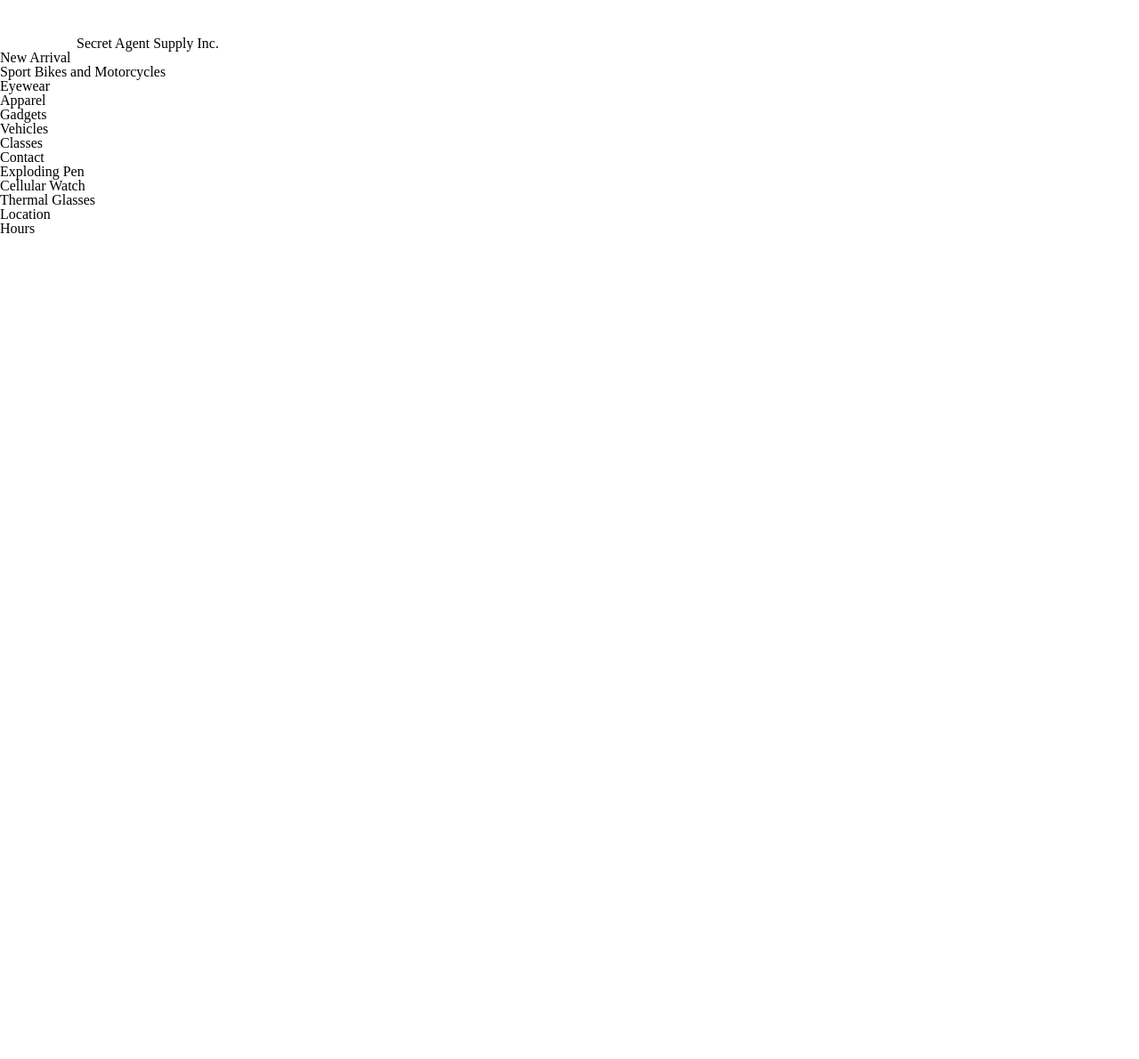
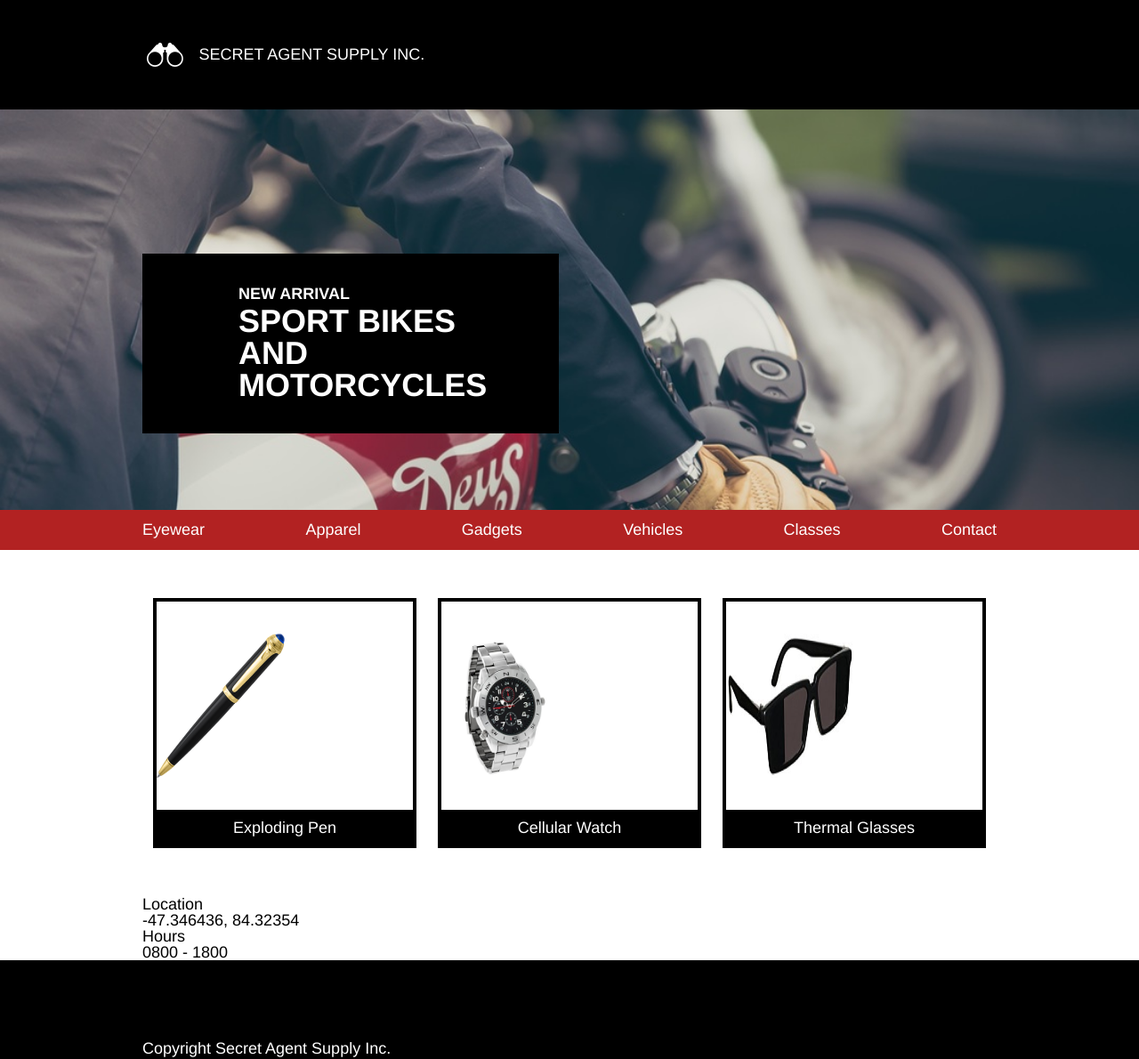
Before and after one commit to TheJamsterCodes/SecretAgentSupply, a plain HTML site: page index.html in a window 1280 px wide. Shown: the whole page at 89% size. Before the commit the page ends 800 px from the top, so only its background shows below. Drawn offline with Linux system fonts and the light colour scheme.

Commit message:
Added CSS

```diff
--- a/Resources/style.css
+++ b/Resources/style.css
@@ -1,2 +1,138 @@
 @charset "UTF-8";
 /* CSS Document */
+
+@media only screen and (max-width: 960px){
+
+}
+
+@media only screen and (max-width: 470px){
+
+}
+
+/* Universal Styles */
+html {
+	font-size: 18px;
+}
+
+body {
+	font-family: "Helvetica", "Gill Sans", "Gill Sans MT", "Myriad Pro", "DejaVu Sans Condensed", Helvetica, Arial, "sans-serif"
+}
+
+/* Header */
+.container {
+	max-width: 960px;
+	margin: 0 auto;
+}
+
+.supply {
+	background-color: black;
+	color: white;
+}
+
+.supply .container {
+	display: flex;
+	align-items: center;
+	padding: 0.66rem 0 0.66rem .5rem;
+}
+
+.supply .container img {
+	height: 1.5rem;
+	padding-right: 1rem;
+}
+
+/* Banner */
+.banner {
+	background-image: url(Images/moto.jpeg);
+	height: 25rem;
+	background-size: cover;
+}
+
+.arrival {
+  background-color: black;
+  color: white;
+  position: relative;
+  top: 9rem;
+  width: 20rem;
+  padding: 2rem 3rem;
+}
+
+.arrival h1 {
+	font-size: 2rem;
+	font-weight: bold;
+	padding-top: .25rem;
+	padding-left: 3rem;
+}
+
+.arrival h3 {
+	font-size: 1rem;
+	font-weight: bold;
+	padding-left: 3rem;
+}
+
+/* Banner */
+nav {
+	background-color:firebrick;
+}
+
+nav ul {
+  display: flex;
+  align-items: center;
+  justify-content: space-between;
+  padding: 0.75rem 0;
+}
+
+li {
+	color: white;
+}
+
+.mobile-container {
+	display: none;
+}
+
+@media only screen and (max-width: 1024px){
+	nav ul {
+		display: none;
+	}
+	.mobile-container {
+		display: block;
+		text-align: center;
+	}
+}
+
+/* Products */
+.product-gallery {
+	display: flex;
+	justify-content: space-around;
+	margin: 3rem 0;
+}
+
+.product {
+	border: 4px solid black;
+	width: 30%;
+}
+
+.product-image {
+	display: flex;
+	flex-direction: column;
+}
+
+img {
+	height: 9rem;
+	max-width: 8rem;
+	padding: 2rem 0;
+}
+
+span {
+	background-color: black;
+	color: white;
+	padding: 0.6rem 0;
+	text-align: center
+}
+
+/* Products */
+footer {
+	background-color: black;
+	color: white;
+	text-align: left;
+	padding: 5rem 0;
+}
--- a/index.html
+++ b/index.html
@@ -2,30 +2,34 @@
 <html>
 <head>
 <meta charset="UTF-8">
+<link type="text/css" rel="stylesheet" href="Resources/reset.css" />
 <link type="text/css" rel="stylesheet" href="Resources/style.css" />
-<link type="text/css" rel="stylesheet" href="Resources/reset.css" />
 <title>Secret Agent Supply Inc.</title>
 </head>
 
 <body>
 
 <!-- Header -->
-  <header>
-	<img src="Resources/Images/logo.png" alt="Logo" />
-	Secret Agent Supply Inc.
+  <header class="supply">
+	<div class="container">
+	  <img src="Resources/Images/logo.png" alt="Logo">
+	  <span>SECRET AGENT SUPPLY INC.</span>
+	</div>
   </header>
 
 <!-- Banner -->
-  <div>
-	<div>
-	  <h3>New Arrival</h3>
-	  <h1>Sport Bikes and Motorcycles</h1>
+  <div class="banner">
+	<div class="container">
+	  <div class="arrival">
+	    <h3>NEW ARRIVAL</h3>
+	    <h1>SPORT BIKES AND MOTORCYCLES</h1>
+	  </div>
 	</div>
   </div>
 
 <!-- Navigation -->
   <nav>
-	<ul>
+	<ul class="container">
 	  <li>Eyewear</li>
 	  <li>Apparel</li>
 	  <li>Gadgets</li>
@@ -33,31 +37,61 @@
 	  <li>Classes</li>
 	  <li>Contact</li>
 	</ul>
+    <ul class="mobile-container">
+	  <li>Menu</li>
+	</ul>
   </nav>
 
 <!--  Gallery -->
-  <div class="gallery-container">
+  <div class="container">
+
+	<div class="product-gallery">
 
 <!-- Exploding Pen -->
-	<div>
-	  <div>Exploding Pen</div>
+	  <div class="product">
+		<div class="product-image">
+		  <img src="Resources/Images/pen.png" alt="Exploding Pen" />
+		  <span>Exploding Pen</span>
+		</div>
       </div>
 
 <!-- Cellular Watch -->
-	<div>
-	  <div>Cellular Watch</div>
+	  <div class="product">
+	    <div class="product-image">
+		  <img src="Resources/Images/watch.png" alt="Cellular Watch" />
+		  <span>Cellular Watch</span>
+		</div>
 	  </div>
 
 <!-- Thermal Glasses -->
-	<div>
-	  <div>Thermal Glasses</div>
+	  <div class="product">
+	    <div class="product-image">
+		  <img src="Resources/Images/glasses.png" alt="Thermal Glasses" />
+	        <span>Thermal Glasses</span>
+		</div>
+	  </div>
+    </div>
+
   </div>
 
 <!-- Location/Hours -->
+  <div class="container">
+    <div class="secret-info">
+	  <div class="location">
 		<h4>Location</h4>
+		<h5>-47.346436, 84.32354</h5>
+	  </div>
+	  <div class="hours">
     	<h4>Hours</h4>
+		<h5>0800 - 1800</h5>
+	  </div>
+	</div>
+  </div>
 
-  </div>
+<!-- Footer -->
+  <footer>
+    <div class="container">Copyright Secret Agent Supply Inc.</div>
+  </footer>
 
 </body>
 </html>
```
Lines whose indentation alone changed are shown as unchanged.
